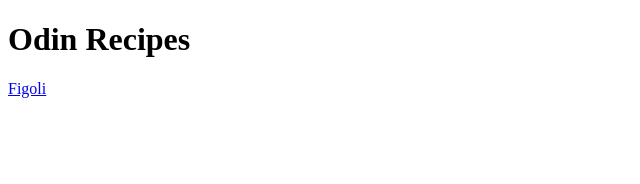
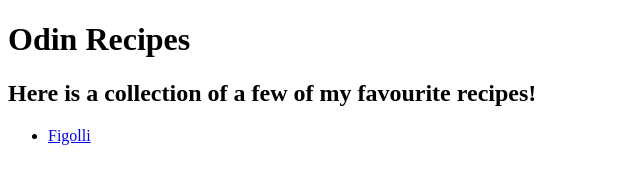
Before and after one commit to elsie0533/odin-recipes, a plain HTML site: page index.html in a window 1280 px wide. Shown: the whole page, without its empty margins (0-640 px from the left). Drawn offline with Linux system fonts and the light colour scheme.

Commit message:
Add subheading and unordered list to index.html

```diff
--- a/index.html
+++ b/index.html
@@ -7,6 +7,9 @@
   </head>
   <body>
     <h1>Odin Recipes</h1>
-    <a href="recipes/figolli.html">Figoli</a>
+    <h2>Here is a collection of a few of my favourite recipes!</h2>
+    <ul>
+      <li><a href="recipes/figolli.html">Figolli</a></li>
+    </ul>
   </body>
 </html>
```
